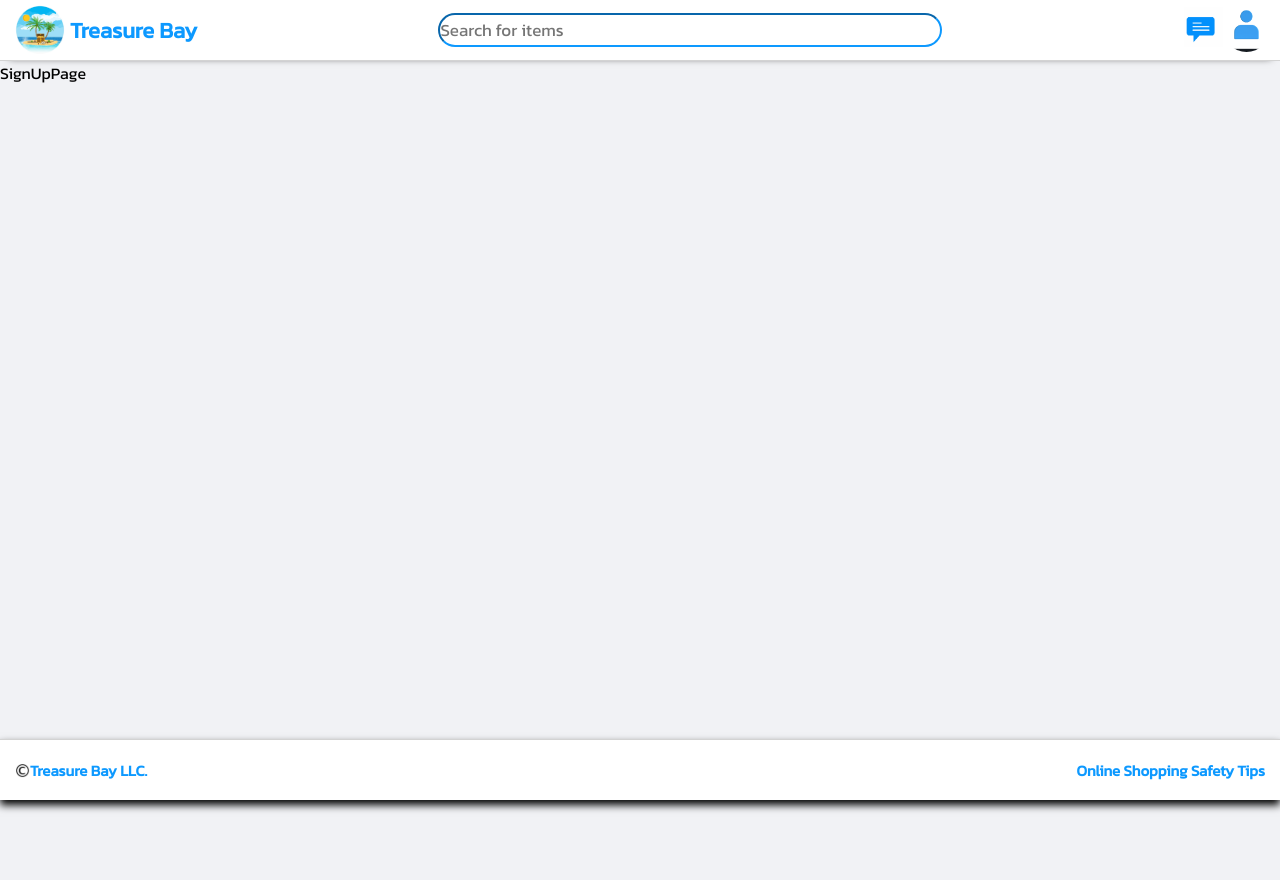
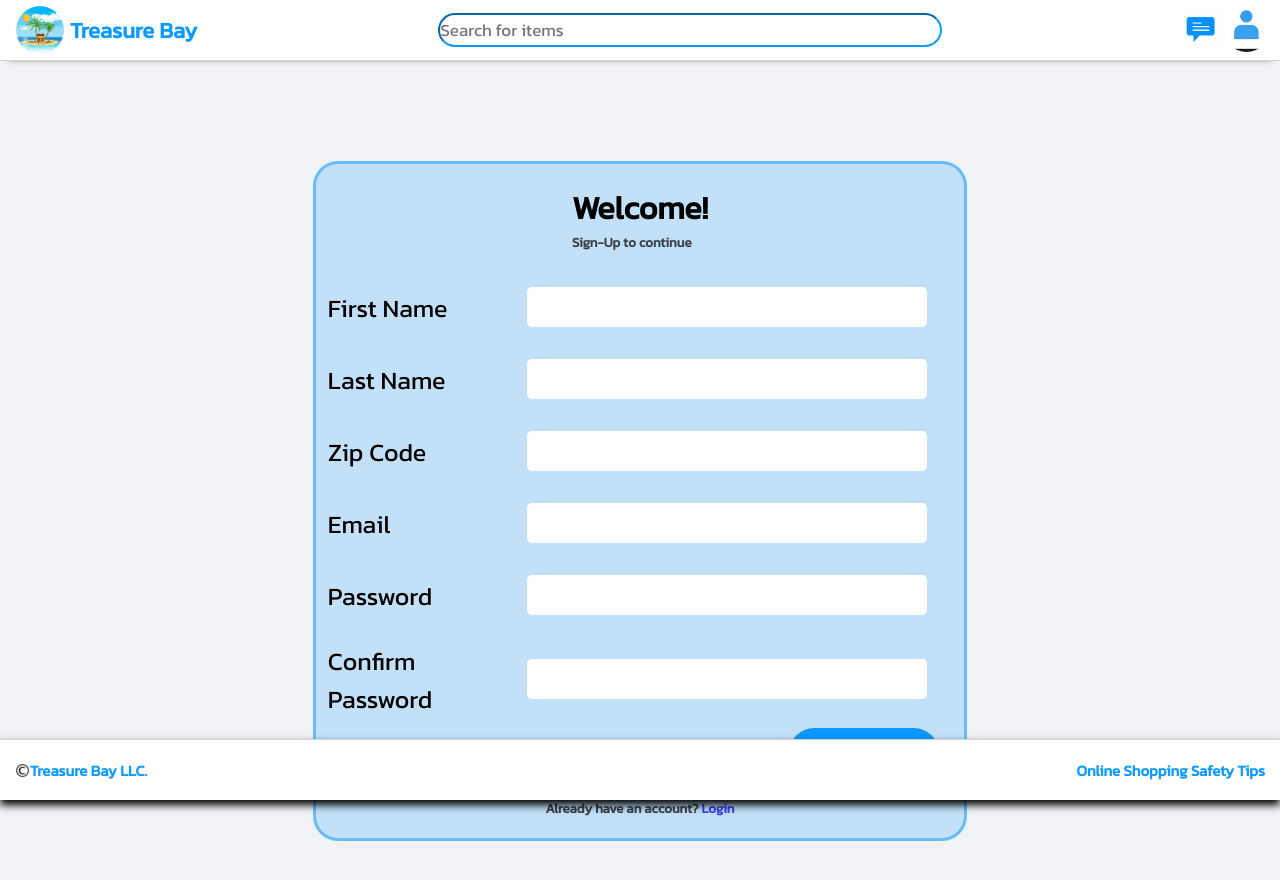
Before and after one commit to howardmg/TreasureBay2, a React (Create React App) app in the folder treasure_bay/: page /signup in a window 1280 px wide. Shown: the top 880 px of the page. Before the commit the page ends 800 px from the top, so only its background shows below. Built offline with nearby package versions, Linux system fonts and the light colour scheme; a web font is replaced by a local one.

Commit message:
Create front end for sign-up and log-in page

```diff
--- a/treasure_bay/src/components/LogInSignUp/LogInPage.js
+++ b/treasure_bay/src/components/LogInSignUp/LogInPage.js
@@ -1,9 +1,139 @@
-import React from 'react'
+import { React, useContext, useState, useEffect } from 'react';
+import { Link } from 'react-router-dom';
+import { UserContext } from './UserContext';
+import styled from 'styled-components';
+
 
 function LogInPage() {
+
+  //hooks
+  const { email, setEmail } = useState('');
+  const { password, setPassword } = useState('');
+
+
   return (
-    <div className='login'>LogInPage</div>
+    <WelcomePageContainer>
+      <LogInContainer>
+        <WelcomeHeader>Welcome Back!</WelcomeHeader>
+        <LogInHeader>Login to continue</LogInHeader>
+        <LogInForm>
+          <InputContainer>
+            <Label>Email</Label>
+            <Input
+              type="text"
+              onChange={(e) => setEmail(e.target.value)}
+              value={email}
+              required
+            />
+          </InputContainer>
+          <InputContainer>
+            <Label>Password</Label>
+            <Input
+              type="text"
+              onChange={(e) => setPassword(e.target.value)}
+              value={password}
+              required
+            />
+          </InputContainer>
+          <ButtonContainer>
+            <LoginButton>Login</LoginButton>
+          </ButtonContainer>
+          <LoginFooter>
+            <LogInHeader>Don't have an account? <Link to='/signup'>Sign-Up</Link></LogInHeader>
+          </LoginFooter>
+        </LogInForm>
+      </LogInContainer>
+    </WelcomePageContainer>
   )
 }
 
 export default LogInPage;
+
+const WelcomePageContainer = styled.div`
+  display: flex;
+  flex-direction: column;
+  align-items: center;
+  margin: 100px;
+`
+const LogInContainer = styled.div`
+  display: flex;
+  flex-direction: column;
+  align-items: center;
+  background: rgba(13, 153, 255, .2);
+  border-radius: 25px;
+  border: solid;
+  border-color: rgba(13, 153, 255, .5);
+`
+
+const InputContainer = styled.div`
+  display: flex;
+  width: 100%;
+  justify-content: center;
+  align-items: center;
+`
+
+const Label = styled.label`
+  display: flex;
+  margin-left: 10px;
+  font-size: 25px;
+  width: 30%;
+`
+
+const LogInForm = styled.form`
+  display: flex;
+  flex-direction: column;
+  justify-content: center;
+  align-items: center;
+`
+
+const Input = styled.input`
+  display: flex;
+  height: 40px;
+  width: 400px;
+  margin: 5px;
+  margin-right: 25px;
+  margin-bottom: 7px;
+  font-size: 20px;
+  font-family: 'Oswald', sans-serif;
+  border: none;
+  border-radius: 5px;
+  :focus-within{
+      box-shadow: 0 0px 4px 4px #0D99FF;
+      outline: 0;
+  }
+`
+
+
+const WelcomeHeader = styled.h1`
+  margin-top: 25px;
+`
+
+const LogInHeader = styled.h5`
+  opacity: .7;
+  margin-bottom: 20px;
+`
+
+const ButtonContainer = styled.div`
+  width: 100%;
+  display: flex;
+  justify-content: flex-end;
+`
+
+const LoginButton = styled.button`
+  color: white;
+  font-size: 15px;
+  display: flex;
+  width: 150px;
+  height: 50px;
+  background-color: #0D99FF;
+  border-radius: 999px;
+  border-color: transparent;
+  align-items: center;
+  justify-content: center;
+  margin-right: 25px;
+`
+
+const LoginFooter = styled.div`
+  display: flex;
+  margin: 20px;
+`
--- a/treasure_bay/src/components/LogInSignUp/SignUpPage.js
+++ b/treasure_bay/src/components/LogInSignUp/SignUpPage.js
@@ -1,9 +1,224 @@
-import React from 'react'
+import { React, useContext, useState, useEffect } from 'react';
+import { Link } from 'react-router-dom';
+import { UserContext } from './UserContext';
+import styled from 'styled-components';
+
+// password requires at least one lowercase letter, one uppercase letter, one digit
+// and one special character and it can be anywhere from 8-24 characters
+const PWD_REGEX = /^(?=.*[a-z])(?=.*[A-Z])(?=.*[0-9])(?=.*[!@#$%]).{8,24}$/;
 
 function SignUpPage() {
+
+  //hooks
+  // const { user, setUser } = useContext(UserContext);
+  const { success, setSuccess } = useState(true);
+  const { firstName, setFirstName } = useState('');
+  const { lastName, setLastName } = useState('');
+  const { zipCode, setZipCode } = useState('');
+  const { email, setEmail } = useState('');
+  const { password, setPassword } = useState('');
+
+
+
   return (
-    <div className='signup'>SignUpPage</div>
+    <>
+      {success ? (
+        <SignUpPageContainer>
+          <SuccessHeader>Welcome aboard Matey!</SuccessHeader>
+          <Link to='/login'><Button>Return to Log In Page</Button></Link>
+        </SignUpPageContainer>
+      ) :
+        <SignUpPageContainer>
+          <RegisterContainer>
+            <RegisterHeader>
+              <WelcomeHeader>Welcome!</WelcomeHeader>
+              <SignUpHeader>Sign-Up to continue</SignUpHeader>
+            </RegisterHeader>
+            <RegisterForm>
+              <InputContainer>
+                <Label>First Name</Label>
+                <Input
+                  type="text"
+                  onChange={(e) => setFirstName(e.target.value)}
+                  value={firstName}
+                  required
+                />
+              </InputContainer>
+              <InputContainer>
+                <Label>Last Name</Label>
+                <Input
+                  type="text"
+                  onChange={(e) => setLastName(e.target.value)}
+                  value={lastName}
+                  required
+                />
+              </InputContainer>
+              <InputContainer>
+                <Label>Zip Code</Label>
+                <Input
+                  type="text"
+                  onChange={(e) => setZipCode(e.target.value)}
+                  value={zipCode}
+                  required
+                />
+              </InputContainer>
+              <InputContainer>
+                <Label>Email</Label>
+                <Input
+                  type="text"
+                  onChange={(e) => setEmail(e.target.value)}
+                  value={email}
+                  required
+                />
+              </InputContainer>
+              <InputContainer>
+                <Label>Password</Label>
+                <Input
+                  type="text"
+                  onChange={(e) => setPassword(e.target.value)}
+                  value={password}
+                  required
+                />
+              </InputContainer>
+              <InputContainer>
+                <Label>Confirm Password</Label>
+                <Input
+                  type="text"
+                  onChange={(e) => setPassword(e.target.value)}
+                  value={password}
+                  required
+                />
+              </InputContainer>
+              <ButtonContainer>
+                <RegisterButton >Register</RegisterButton>
+              </ButtonContainer>
+              <RegisterFooter>
+                <SignUpHeader>Already have an account? <Link to='/login'>Login</Link></SignUpHeader>
+              </RegisterFooter>
+            </RegisterForm>
+          </RegisterContainer>
+        </SignUpPageContainer>
+      }
+    </>
   )
 }
 
 export default SignUpPage;
+
+const SignUpPageContainer = styled.div`
+  display: flex;
+  flex-direction: column;
+  align-items: center;
+  margin: 100px;
+`
+
+const RegisterContainer = styled.div`
+  display: flex;
+  flex-direction: column;
+  align-items: center;
+  background: rgba(13, 153, 255, .2);
+  border-radius: 25px;
+  border: solid;
+  border-color: rgba(13, 153, 255, .5);
+`
+
+const RegisterHeader = styled.div`
+  display: flex;
+  flex-direction: column;
+  margin: 20px;
+`
+
+const RegisterFooter = styled.div`
+  display: flex;
+  margin: 20px;
+`
+
+const WelcomeHeader = styled.h1`
+`
+
+const SignUpHeader = styled.h5`
+  opacity: .7;
+`
+
+const RegisterForm = styled.form`
+  display: flex;
+  flex-direction: column;
+  justify-content: center;
+  align-items: center;
+`
+const Label = styled.label`
+  display: flex;
+  font-size: 25px;
+  width: 30%;
+`
+const InputContainer = styled.div`
+  display: flex;
+  width: 100%;
+  justify-content: center;
+  align-items: center;
+  margin: 10px;
+`
+
+const Input = styled.input`
+  display: flex;
+  height: 40px;
+  width: 400px;
+  margin: 5px;
+  margin-right: 25px;
+  margin-bottom: 7px;
+  font-size: 20px;
+  font-family: 'Oswald', sans-serif;
+  border: none;
+  border-radius: 5px;
+  :focus-within{
+      box-shadow: 0 0px 4px 4px #0D99FF;
+      outline: 0;
+  }
+`
+
+const SuccessHeader = styled.h1`
+  color: #0D99FF;
+`
+
+const Button = styled.button`
+  display: flex;
+  box-shadow: 0px 5px 17px -7px rgba(0, 0, 0, 0.75);
+  height: 40px;
+  width: 350px;
+  justify-content: center;
+  align-items: center;
+  align-content: center;
+  margin: auto;
+  font-family: "Pacifico", cursive;
+  font-size: 25px;
+  border: transparent;
+  background-color: white;
+  border-radius: 999px;
+  margin: 50px;
+  :hover {
+      background-color: #0D99FF;
+      color: white;
+      border-radius: 999px;
+      cursor: pointer;
+    }
+`
+
+const ButtonContainer = styled.div`
+  width: 100%;
+  display: flex;
+  justify-content: flex-end;
+`
+
+const RegisterButton = styled.button`
+  color: white;
+  font-size: 15px;
+  display: flex;
+  width: 150px;
+  height: 50px;
+  background-color: #0D99FF;
+  border-radius: 999px;
+  border-color: transparent;
+  align-items: center;
+  justify-content: center;
+  margin-right: 25px;
+`
--- /dev/null
+++ b/treasure_bay/src/components/LogInSignUp/UserContext.js
@@ -0,0 +1,3 @@
+import { createContext } from "react";
+
+export const UserContext = createContext(null);
```
